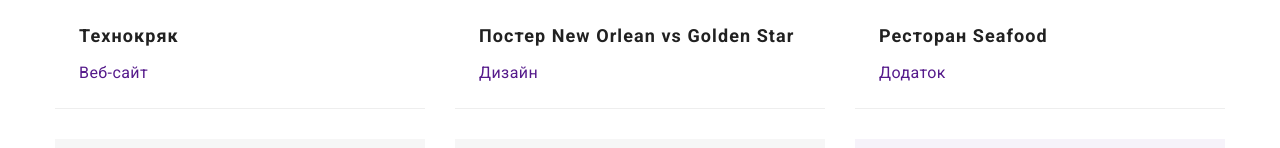
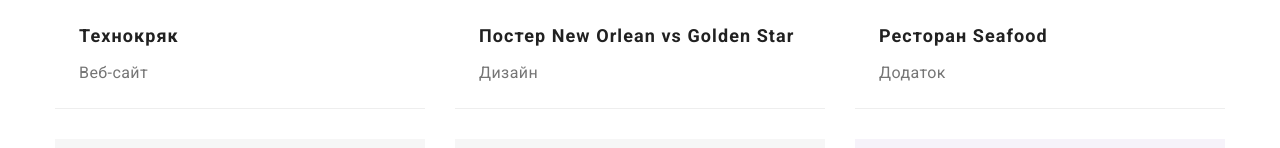
Before and after one commit to sergeyalekseev1976/goit-markup-hw-04, a plain HTML site: page portfolio.html in a window 1280 px wide. Shown: the part 543-691 px from the top of the page. Drawn offline with nearby package versions, Linux system fonts and the light colour scheme.

Commit message:
Update styles.css

```diff
--- a/css/styles.css
+++ b/css/styles.css
@@ -412,6 +412,7 @@ ul {
   letter-spacing: 0.06em;
 }
 .work-text {
+  color: var(--basic-text-color);
   font-size: 16px;
   line-height: 1.88;
 }
```
